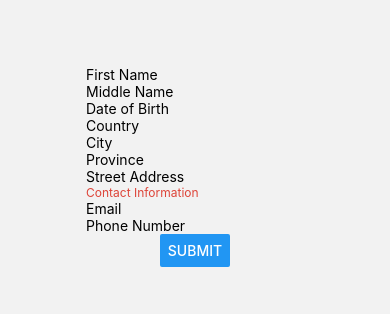
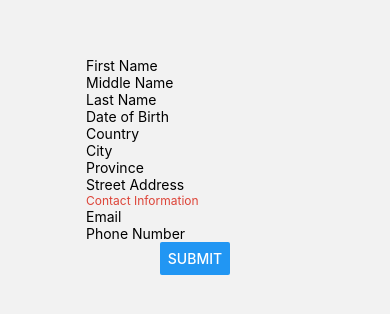
Before and after one commit to Cravun/Hackfest2023-M, a React Native app: screen /DonorForm in a window 390 px wide. Shown: the part 256-570 px from the top of the page. Built offline with nearby package versions, Linux system fonts and the light colour scheme.

Commit message:
Fix Forms

```diff
--- a/pages/donation/DonorForm.js
+++ b/pages/donation/DonorForm.js
@@ -93,6 +93,12 @@ export default function DonorForm() {
         onChangeText={(value) => handleInputChange("MiddleName", value)}
       />
       <TextInput
+        key="LastName"
+        placeholder="Last Name"
+        value={InputValues.LastName}
+        onChangeText={(value) => handleInputChange("LastName", value)}
+      />
+      <TextInput
         key="dateOfBirth"
         placeholder="Date of Birth"
         value={InputValues.DateofBirth}
```
